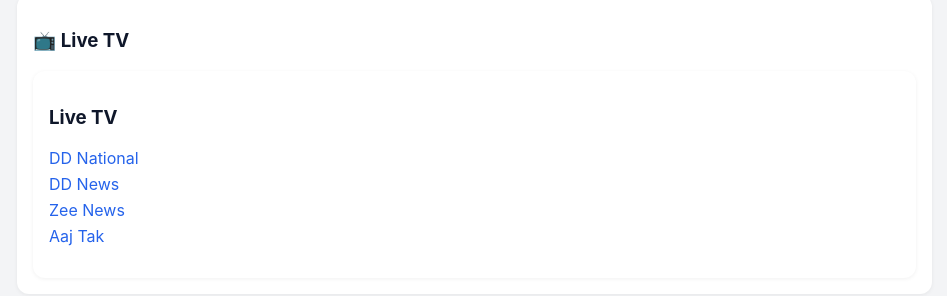
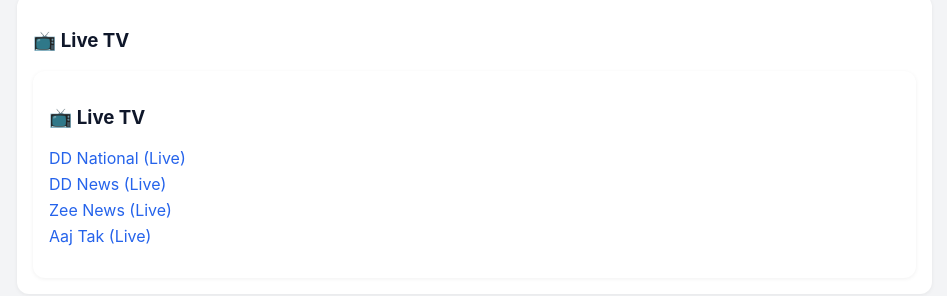
Before and after one commit to kcgpatrika-maker/quicknewsgpt-frontend, a React (Vite) app: page / in a window 1280 px wide. Shown: the part 852-1148 px from the top of the page, without its empty margins (3-950 px from the left). Built offline with nearby package versions, Linux system fonts and the light colour scheme; no server answers.

Commit message:
Update LiveTV links to point to live streams

```diff
--- a/src/components/LiveTV.jsx
+++ b/src/components/LiveTV.jsx
@@ -4,26 +4,46 @@
 function LiveTV() {
   return (
     <section id="live" className="card" style={{ marginTop: 12 }}>
-      <h3>Live TV</h3>
+      <h3>📺 Live TV</h3>
       <ul style={{ listStyle: "none", padding: 0 }}>
         <li style={{ marginBottom: 6 }}>
-          <a href="https://www.youtube.com/@DoordarshanNational" target="_blank" rel="noreferrer" style={{ color: "#2563eb" }}>
-            DD National
+          <a
+            href="https://www.youtube.com/@DoordarshanNational/live"
+            target="_blank"
+            rel="noreferrer"
+            style={{ color: "#2563eb" }}
+          >
+            DD National (Live)
           </a>
         </li>
         <li style={{ marginBottom: 6 }}>
-          <a href="https://www.youtube.com/@DDNewsLive" target="_blank" rel="noreferrer" style={{ color: "#2563eb" }}>
-            DD News
+          <a
+            href="https://www.youtube.com/@DDNewsLive/live"
+            target="_blank"
+            rel="noreferrer"
+            style={{ color: "#2563eb" }}
+          >
+            DD News (Live)
           </a>
         </li>
         <li style={{ marginBottom: 6 }}>
-          <a href="https://www.youtube.com/@ZeeNews" target="_blank" rel="noreferrer" style={{ color: "#2563eb" }}>
-            Zee News
+          <a
+            href="https://www.youtube.com/@ZeeNews/live"
+            target="_blank"
+            rel="noreferrer"
+            style={{ color: "#2563eb" }}
+          >
+            Zee News (Live)
           </a>
         </li>
         <li style={{ marginBottom: 6 }}>
-          <a href="https://www.youtube.com/@aajtak" target="_blank" rel="noreferrer" style={{ color: "#2563eb" }}>
-            Aaj Tak
+          <a
+            href="https://www.youtube.com/@aajtak/live"
+            target="_blank"
+            rel="noreferrer"
+            style={{ color: "#2563eb" }}
+          >
+            Aaj Tak (Live)
           </a>
         </li>
       </ul>
```
